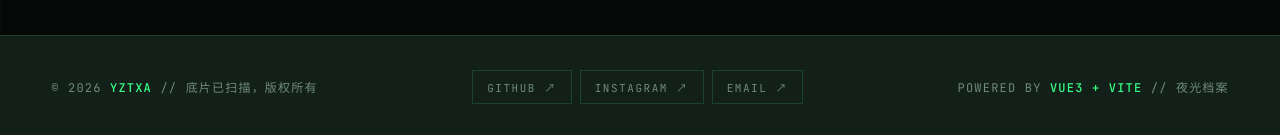
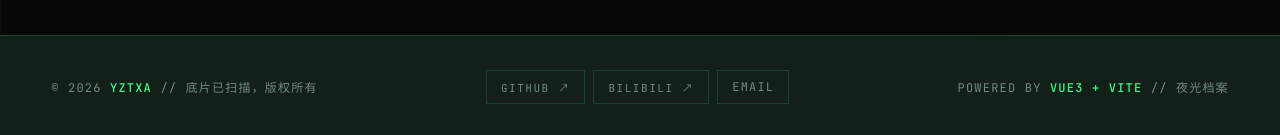
Before and after one commit to anqiushi767-cell/youyadeci, a Vue app: page / in a window 1280 px wide. Shown: the part 2937-3072 px from the top of the page. Built offline with nearby package versions, Linux system fonts and the light colour scheme; a web font is replaced by a local one.

Commit message:
fix: 社交链接替换为 GitHub / Bilibili / Email

```diff
--- a/src/components/FooterBar.vue
+++ b/src/components/FooterBar.vue
@@ -7,7 +7,10 @@ import { site } from '../data/photos'
     <div class="container footer-inner">
       <p class="mono">© {{ site.since }} <b>{{ site.owner }}</b> // 底片已扫描，版权所有</p>
       <div class="socials">
-        <a v-for="s in site.socials" :key="s.label" :href="s.href" target="_blank" rel="noopener">{{ s.label }} ↗</a>
+        <template v-for="s in site.socials" :key="s.label">
+          <a v-if="s.href.startsWith('http')" :href="s.href" target="_blank" rel="noopener">{{ s.label }} ↗</a>
+          <span v-else class="mono" style="border:1px solid var(--line);padding:8px 14px;color:var(--muted)">{{ s.label }}</span>
+        </template>
       </div>
       <p class="mono">POWERED BY <b>VUE3 + VITE</b> // <span class="nz-char-wrap"><span class="nz-night">夜</span><span class="nz-day">日</span>光档案</span></p>
     </div>
--- a/src/data/photos.js
+++ b/src/data/photos.js
@@ -11,9 +11,9 @@ export const site = {
   owner: 'YZTXA',
   since: 2026,
   socials: [
-    { label: 'GITHUB', href: 'https://github.com/yourname' },
-    { label: 'INSTAGRAM', href: 'https://instagram.com/yourname' },
-    { label: 'EMAIL', href: 'mailto:you@example.com' }
+    { label: 'GITHUB', href: 'https://github.com/anqiushi767-cell/youyadeci' },
+    { label: 'BILIBILI', href: 'https://space.bilibili.com/3494359752247440' },
+    { label: 'EMAIL', href: '#' }
   ]
 }
 
```
